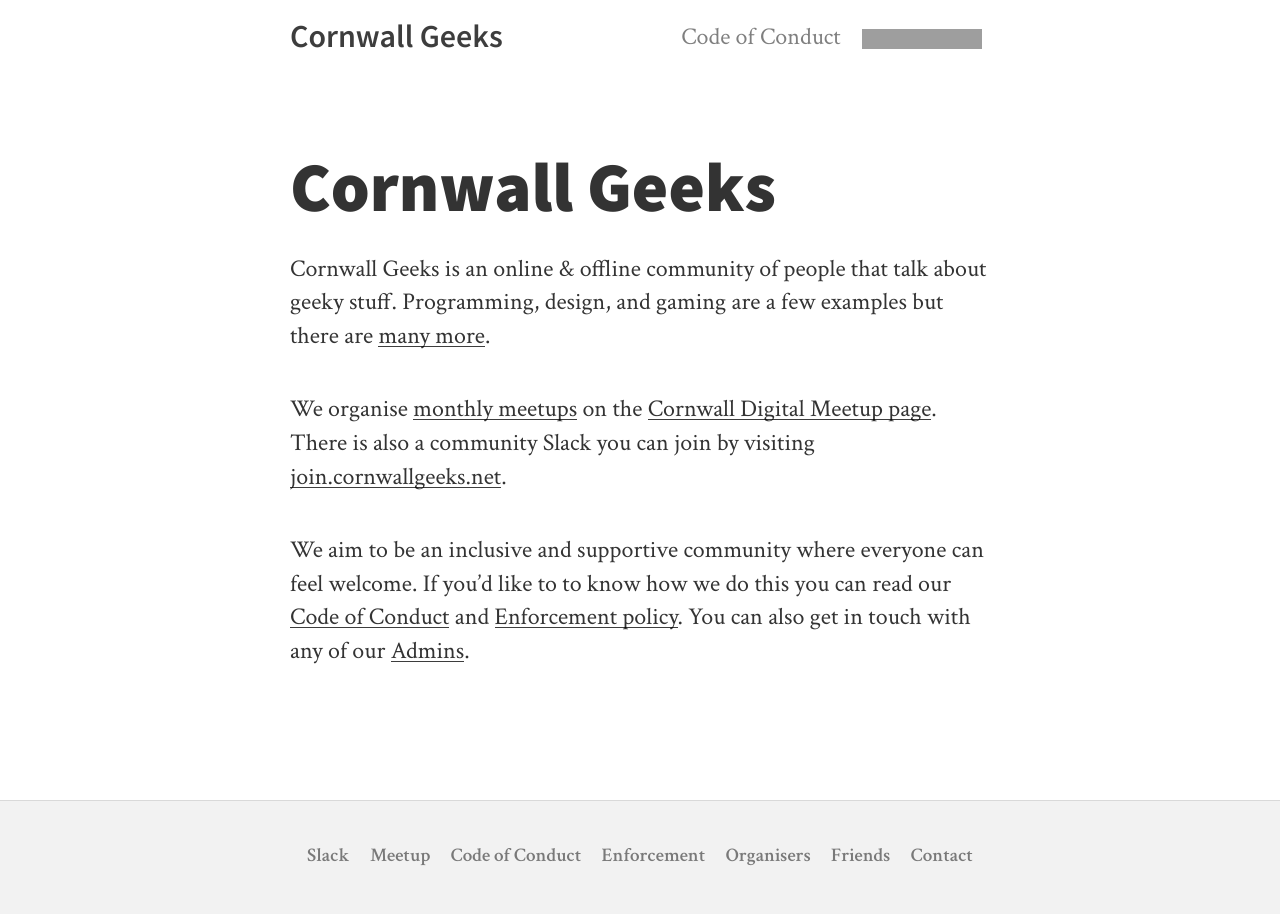
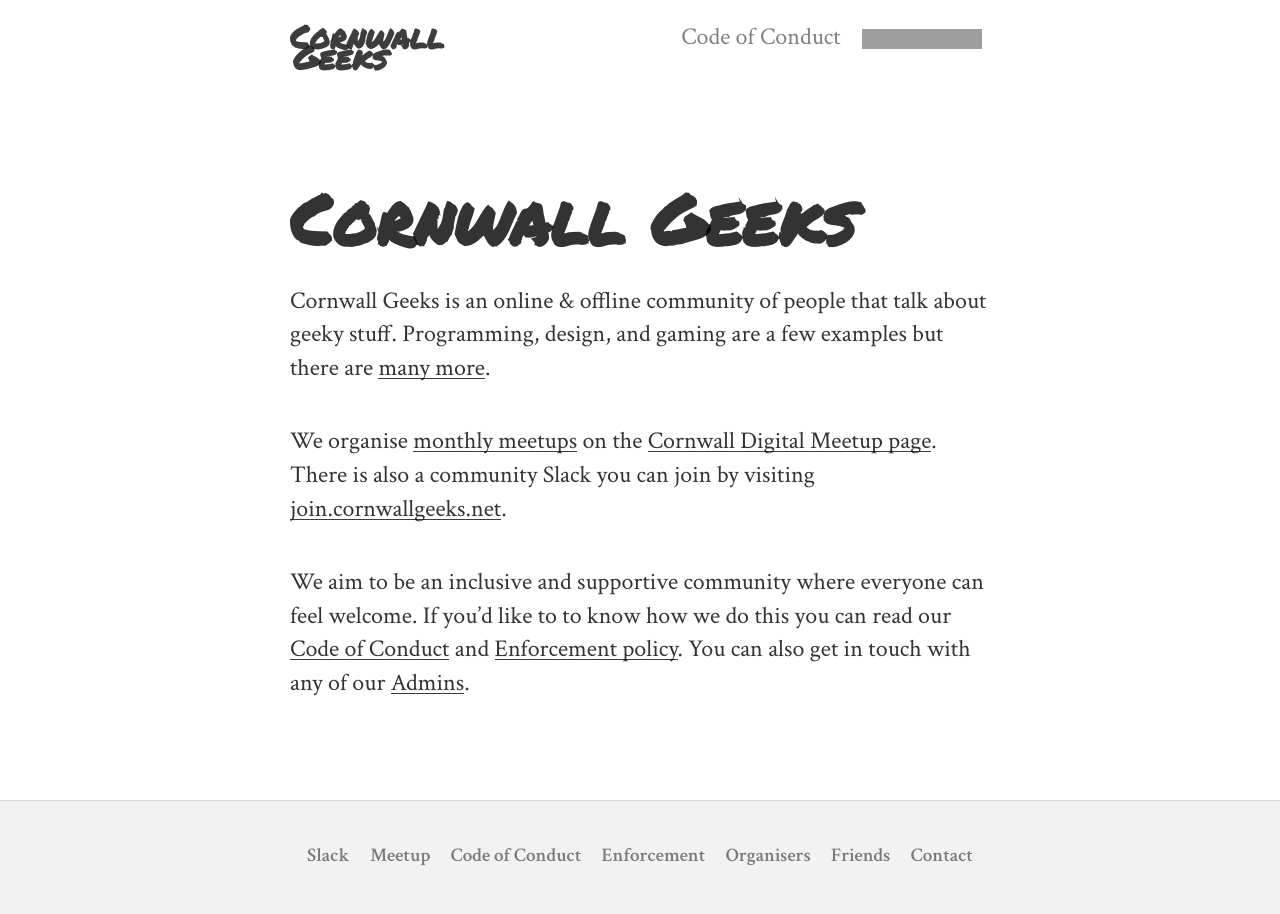
Before and after one commit to cornwallgeeks/cornwallgeeks.github.io, a Jekyll site: the page built from index.md, in a window 1280 px wide. Built offline with Jekyll 4.4.1, drawn with Linux system fonts in a browser that asks for light colours; the list of posts is cut into pages by our own code; grey boxes are pictures that could not be loaded.

Commit message:
test with new font

```diff
--- a/_includes/head.html
+++ b/_includes/head.html
@@ -43,7 +43,8 @@
 {% endif %}">
 <!-- /og tags -->
 
-<link href='//fonts.googleapis.com/css?family=Source+Code+Pro:400,700|Source+Sans+Pro:600,900|Crimson+Text:700italic,600,600italic,400,700,400italic' rel='stylesheet' type='text/css'>
+<link href='//fonts.googleapis.com/css?family=Source+Code+Pro:400,700|Crimson+Text:700italic,600,600italic,400,700,400italic' rel='stylesheet' type='text/css'>
+<link href="https://fonts.googleapis.com/css?family=Permanent+Marker" rel="stylesheet">
 <link rel="stylesheet" href="{{ site.baseurl }}/css/reset.css">
 <link rel="stylesheet" href="{{ site.baseurl }}/css/pygments.css">
 {% if site.display-social-icons %}
--- a/_includes/header.html
+++ b/_includes/header.html
@@ -3,7 +3,10 @@
     {% if site.logo-image %}
       <img alt="{{ site.name }}" src="{{ site.baseurl }}{{ site.logo-image }}">
     {% else %}
-      {{ site.name }}
+      {% assign words = site.name|split:' ' %}
+      {% for item in words %}
+        <span class="p{{ forloop.index }}">{{ item }}</span>
+      {% endfor %}
     {% endif %}
 
   </a>
--- a/css/style.css
+++ b/css/style.css
@@ -572,3 +572,29 @@
     margin-left: 10px;
   }
 }
+
+
+
+.website-title span {
+  display: block;
+}
+
+
+.website-title, h1, h2, h3, h4, h5, h6 {
+  font-family: 'Permanent Marker', cursive;
+}
+.p2 {
+    position: relative;
+    top: -11px;
+    left: 3px;
+}
+
+
+// .website-title, h1, h2, h3, h4, h5, h6 {
+//   font-family: 'Knewave', cursive;
+// }
+// .p2 {
+//   position: relative;
+//   top: -8px;
+//   left: 3px;
+// }
```
